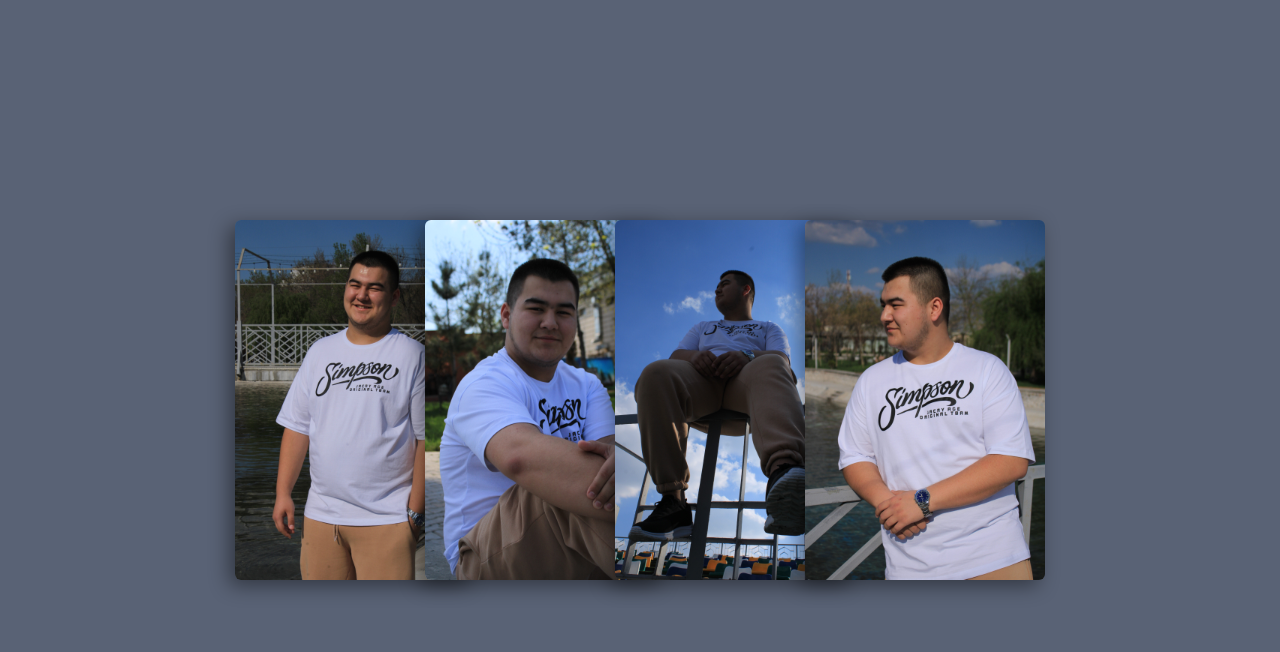
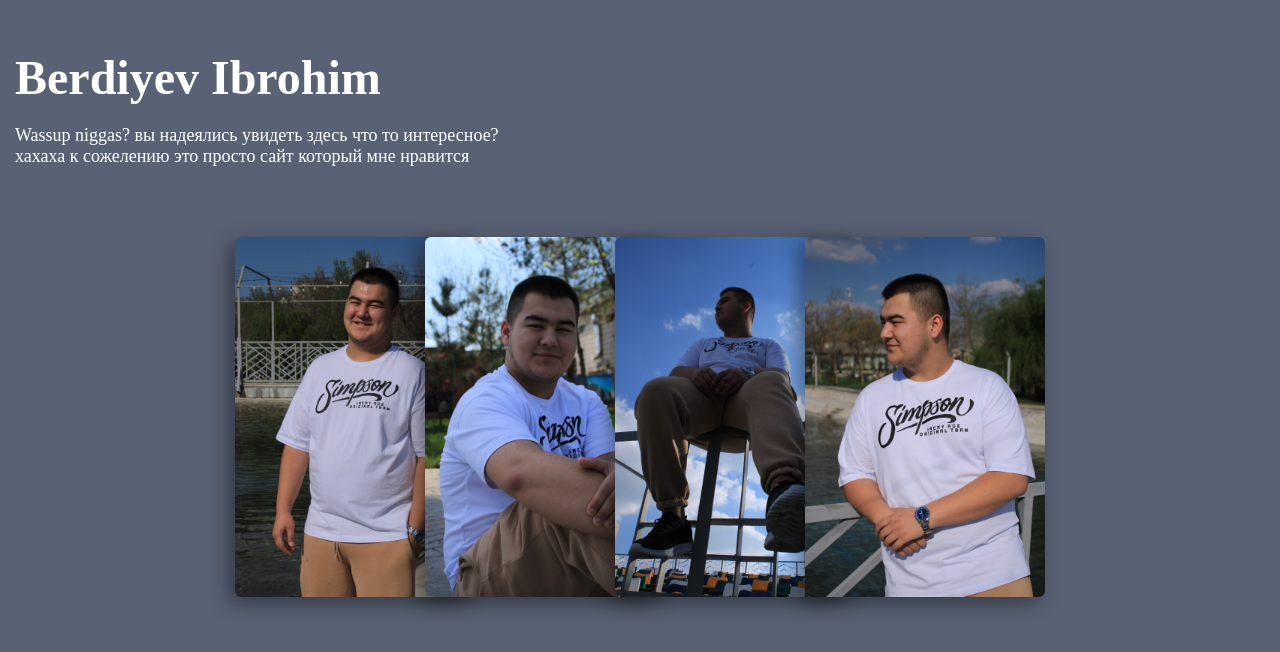
Before and after one commit to Ullrickjohn/wassssup, a plain HTML site: page index.html in a window 1280 px wide. Drawn offline with Linux system fonts and the light colour scheme.

Commit message:
First commit

```diff
--- a/index.html
+++ b/index.html
@@ -8,6 +8,19 @@
     <title>css lesson1</title>
 </head>
 <body>
+    <!-- title -->
+<container class="container">
+    <div class="title">
+        <h1 class="name">
+            Berdiyev Ibrohim
+        </h1>
+        <p class="about">
+            Wassup niggas? вы надеялись увидеть здесь что то интересное? <br>
+            хахаха к сожелению это просто сайт который мне нравится
+        </p>
+    </div>
+</container>
+
     <div class="images-container">
         <div class="image-card"><img src="my2.jpg" alt=""></div>
         <div class="image-card"><img src="my3.jpg" alt=""></div>
--- a/style.css
+++ b/style.css
@@ -1,3 +1,4 @@
+
 *{
 margin: 0;
 padding: 0;
@@ -6,15 +7,17 @@ padding: 0;
 body{
 min-height: 100vh;
 background-color: #596275;
-display: flex;
-align-items: center;
-justify-content: center;
+
+
 
 }
 
 .images-container{
 display: flex;
-
+align-items: center;
+justify-content: center;
+max-width: 1340px;
+padding: 0px 20px;
 }
 
 .image-card{
@@ -49,3 +52,24 @@ transform: translateX(60px);
 
 
 }
+.container .title{
+padding: 50px 15px;
+
+}
+.container .title .name{
+font-size: 48px;
+color: white;
+
+}
+.container .title .about{
+font-size: 18px;
+color: white;
+margin: 20px 0px;
+}
+
+
+@media(max-width: 1200px){
+    .images-container{
+        flex-wrap: wrap;
+    }
+}
```
Also changed, not shown: media.css (added).
